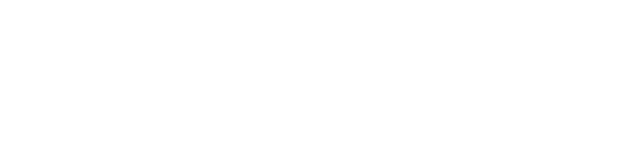
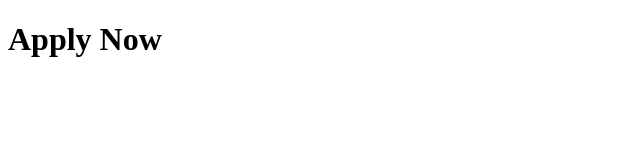
Before and after one commit to drewgpt/sdai-wde-02-interactive-forms, a plain HTML site: page index.html in a window 1280 px wide. Shown: the whole page, without its empty margins (0-640 px from the left). Drawn offline with Linux system fonts and the light colour scheme.

```diff
--- a/index.html
+++ b/index.html
@@ -9,6 +9,8 @@
 </head>
 
 <body>
+  <h1>Apply Now</h1>
+
 <form>
 
 </form>
```
Also changed, not shown: 1 other file.
